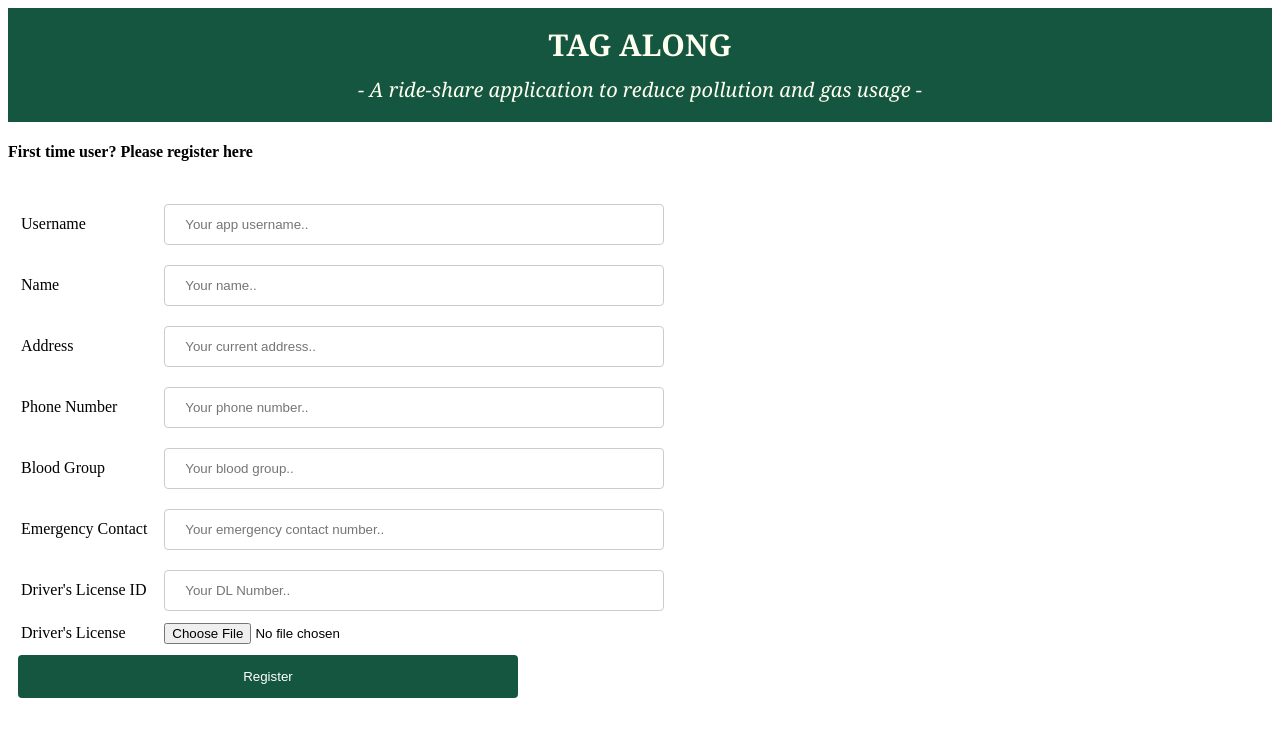
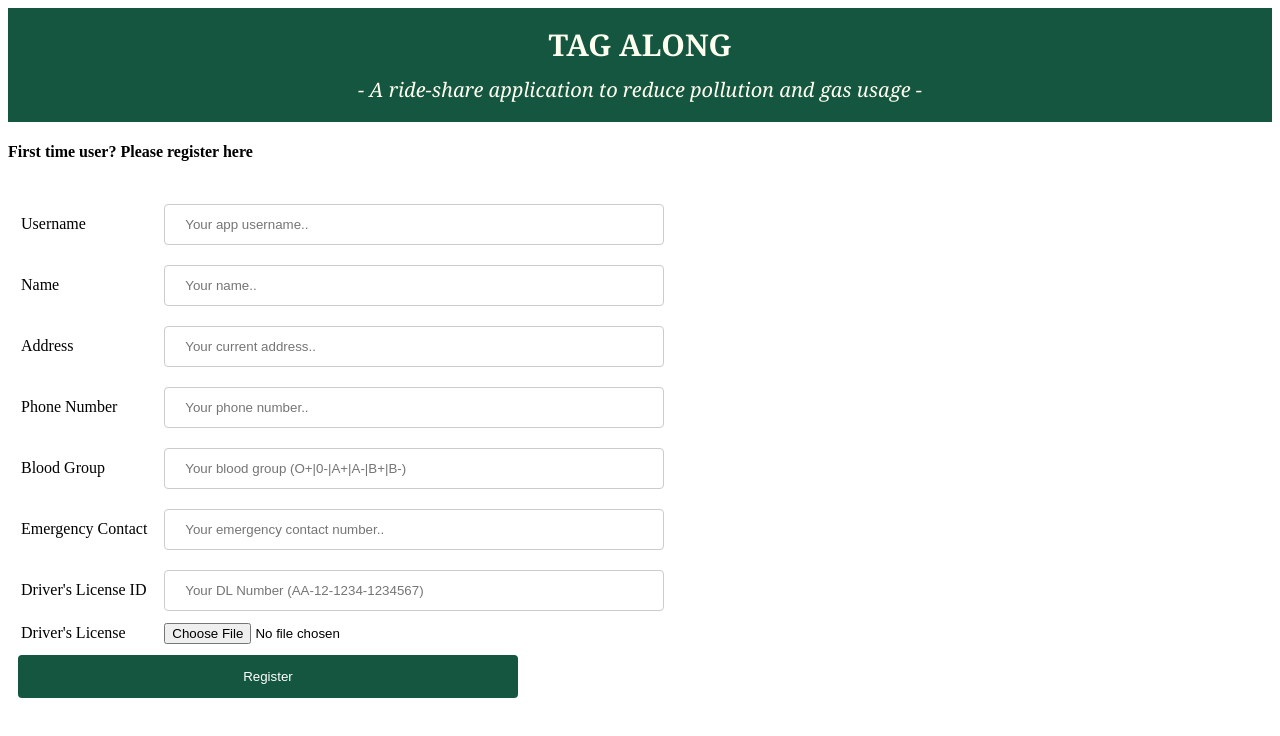
Before and after one commit to AngelineReetuA/carpoolingDApp, a React (Vite) app: page /profile/1 in a window 1280 px wide. Shown: the top 736 px of the page. Built offline with nearby package versions, Linux system fonts and the light colour scheme; no server answers.

Commit message:
Added validation to registration

```diff
--- a/src/components/Registration.jsx
+++ b/src/components/Registration.jsx
@@ -79,6 +79,8 @@ export function Registration() {
                     type="text"
                     name="uName"
                     placeholder="Your app username.."
+                    pattern="[^\s]+"
+                    required
                   />
                 </td>
               </tr>
@@ -87,7 +89,7 @@ export function Registration() {
                   <label>Name</label>
                 </td>
                 <td>
-                  <input type="text" name="name" placeholder="Your name.." />
+                  <input type="text" name="name" placeholder="Your name.." pattern="[A-Za-z ]{1,}" required/>
                 </td>
               </tr>
               <tr>
@@ -99,6 +101,8 @@ export function Registration() {
                     type="text"
                     name="address"
                     placeholder="Your current address.."
+                    pattern="[A-Za-z ]{1,}"
+                    required
                   />
                 </td>
               </tr>
@@ -111,6 +115,8 @@ export function Registration() {
                     type="text"
                     name="phno"
                     placeholder="Your phone number.."
+                    pattern="[0-9]{10}"
+                    required
                   />
                 </td>
               </tr>
@@ -122,7 +128,9 @@ export function Registration() {
                   <input
                     type="text"
                     name="bloodGroup"
-                    placeholder="Your blood group.."
+                    placeholder="Your blood group (O+|0-|A+|A-|B+|B-)"
+                    pattern="O+|O-|A+|A-|B+|B-"
+                    required
                   />
                 </td>
               </tr>
@@ -135,6 +143,8 @@ export function Registration() {
                     type="text"
                     name="emerCon"
                     placeholder="Your emergency contact number.."
+                    pattern="[0-9]{10}"
+                    required
                   />
                 </td>
               </tr>
@@ -146,7 +156,9 @@ export function Registration() {
                   <input
                     type="text"
                     name="dlno"
-                    placeholder="Your DL Number.."
+                    placeholder="Your DL Number (AA-12-1234-1234567)"
+                    pattern="[A-Z]{2}-\d{2}-\d{4}-\d{7}"
+                    required
                   />
                 </td>
               </tr>
@@ -155,7 +167,7 @@ export function Registration() {
                   <label>Driver's License</label>
                 </td>
                 <td>
-                  <input type="file" accept=".png" name="dl" />
+                  <input type="file" accept=".png" name="dl" required/>
                 </td>
               </tr>
             </tbody>
--- a/src/styles/App.css
+++ b/src/styles/App.css
@@ -71,7 +71,7 @@
   fill: #181717;
 }
 
-input[type="text"],
+input[type="text"]
 select {
   width: 35%;
   padding: 12px 20px;
```
